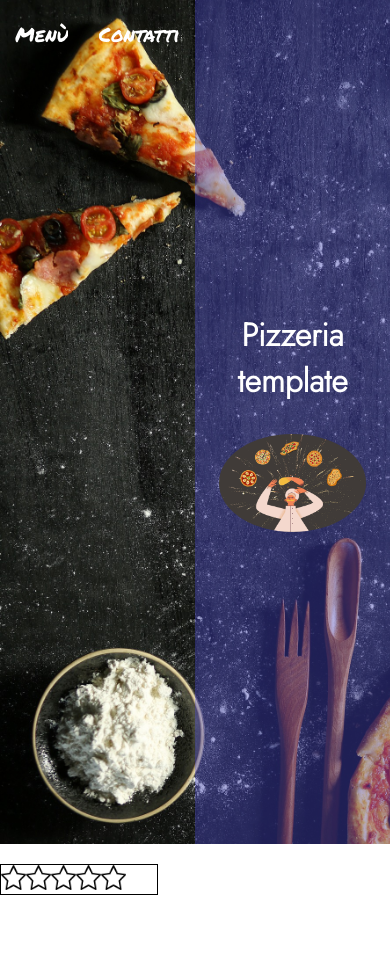
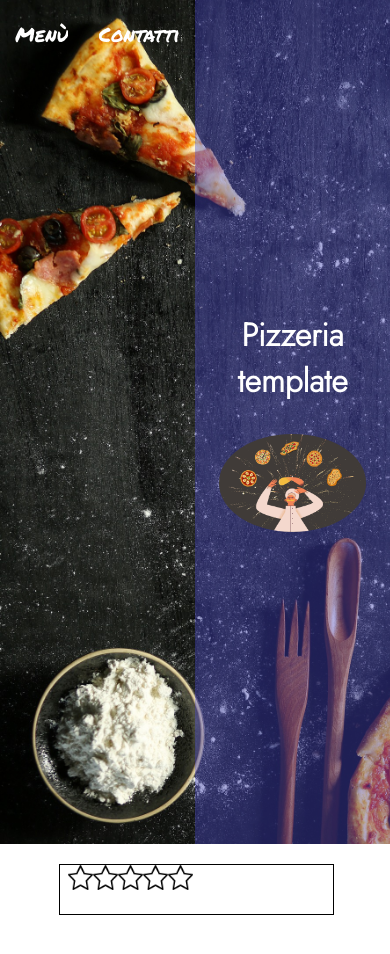
Before and after one commit to ImAl3x03/Restaurant-Template, a React (Create React App) app: page / in a window 390 px wide. Shown: the top 954 px of the page. Built offline with nearby package versions, Linux system fonts and the light colour scheme; no server answers.

Commit message:
Updated Reviews' CSS

```diff
--- a/src/Component/App.tsx
+++ b/src/Component/App.tsx
@@ -1,4 +1,4 @@
-import MainPage from './MainPage/MainPage';
+import MainPage from './MainPage/mainPage';
 import './App.css';
 
 export default function App() {
--- a/src/Component/MainPage/Review/Card/card.css
+++ b/src/Component/MainPage/Review/Card/card.css
@@ -5,19 +5,24 @@
 }
 
 .card {
-    width: 40%;
+    width:100%;
     margin: 20px 0;
     border: 1px solid black;
 }
 
 .card-header {
+    margin-left: 3%;
     display: flex;
+    flex-direction: column;
 }
 
 .card-header > h3 {
     font-size: 2.5em;
+    flex:1;
 }
-
+.paragraph{
+    margin: 10px;
+}
 
 .star-img {
     width: 25px;
--- a/src/Component/MainPage/Review/Card/card.tsx
+++ b/src/Component/MainPage/Review/Card/card.tsx
@@ -1,5 +1,5 @@
 import Review from "../../../../Model/review";
-import './Card.css';
+import './card.css'
 import fullStar from '../../../../Image/fullstar.png';
 import emptyStar from '../../../../Image/emptystar.png';
 
@@ -8,11 +8,11 @@ export default function card(props: Review) {
     let star = [];
 
     for (i = 0; i < props.star; i++) {
-        star.push(<img src={fullStar} alt="Star of the review" className="star-img" key={i}/>)
+        star.push(<img src={fullStar} alt="Star of the review" className="star-img" key={i} />)
     }
 
     while (i < 5) {
-        star.push(<img src={emptyStar} alt="Star of the review" className="star-img" key={i}/>)
+        star.push(<img src={emptyStar} alt="Star of the review" className="star-img" key={i} />)
         i++;
     }
 
@@ -28,9 +28,11 @@ export default function card(props: Review) {
                 </span>
             </div>
 
-            <p>
-                {props.text}
-            </p>
+            <div className="paragraph">
+                <p>
+                    {props.text}
+                </p>
+            </div>
         </div>
     );
 }
--- /dev/null
+++ b/src/Component/MainPage/Review/review.css
@@ -0,0 +1,21 @@
+.show-reviews {
+  display: grid;
+  grid-template-columns: repeat(2, 25%);
+  justify-content: space-evenly;
+  height: fit-content;
+
+}
+
+
+@media screen and (max-width: 800px){
+  /* Change the image from desktop to mobile */
+  .show-reviews{
+    /* set width review to 80% of phone*/
+    grid-template-columns: 70%;
+    grid-auto-rows:min-content;
+    justify-content: center;
+    justify-content: space-around;
+  }
+
+  /* https://www.youtube.com/watch?v=9zBsdzdE4sM*/
+}
--- a/src/Component/MainPage/Review/review.tsx
+++ b/src/Component/MainPage/Review/review.tsx
@@ -1,7 +1,9 @@
 import { useState, useEffect } from "react";
-import { getReview } from "../../../Utils/review";
+import { getReview } from "../../../utils/review";
 import ReviewModel from '../../../Model/review'
-import Card from "./Card/Card";
+import Card from "./Card/card";
+
+import './review.css'
 
 export default function Review() {
     let initialState: ReviewModel[] = [];
@@ -17,7 +19,7 @@ export default function Review() {
     }, [])
 
     return (
-        <div id="review">
+        <div className="show-reviews">
             {
                 reviews.map((ele) =>
                     <Card id={ele.id} name={ele.name} text={ele.text} star={ele.star} key={ele.id} />
--- a/src/Component/MainPage/mainPage.tsx
+++ b/src/Component/MainPage/mainPage.tsx
@@ -1,5 +1,5 @@
 import Header from './Header/Header';
-import Review from './Review/Review';
+import Review from './Review/review';
 
 export default function MainPage() {
     return (
```
